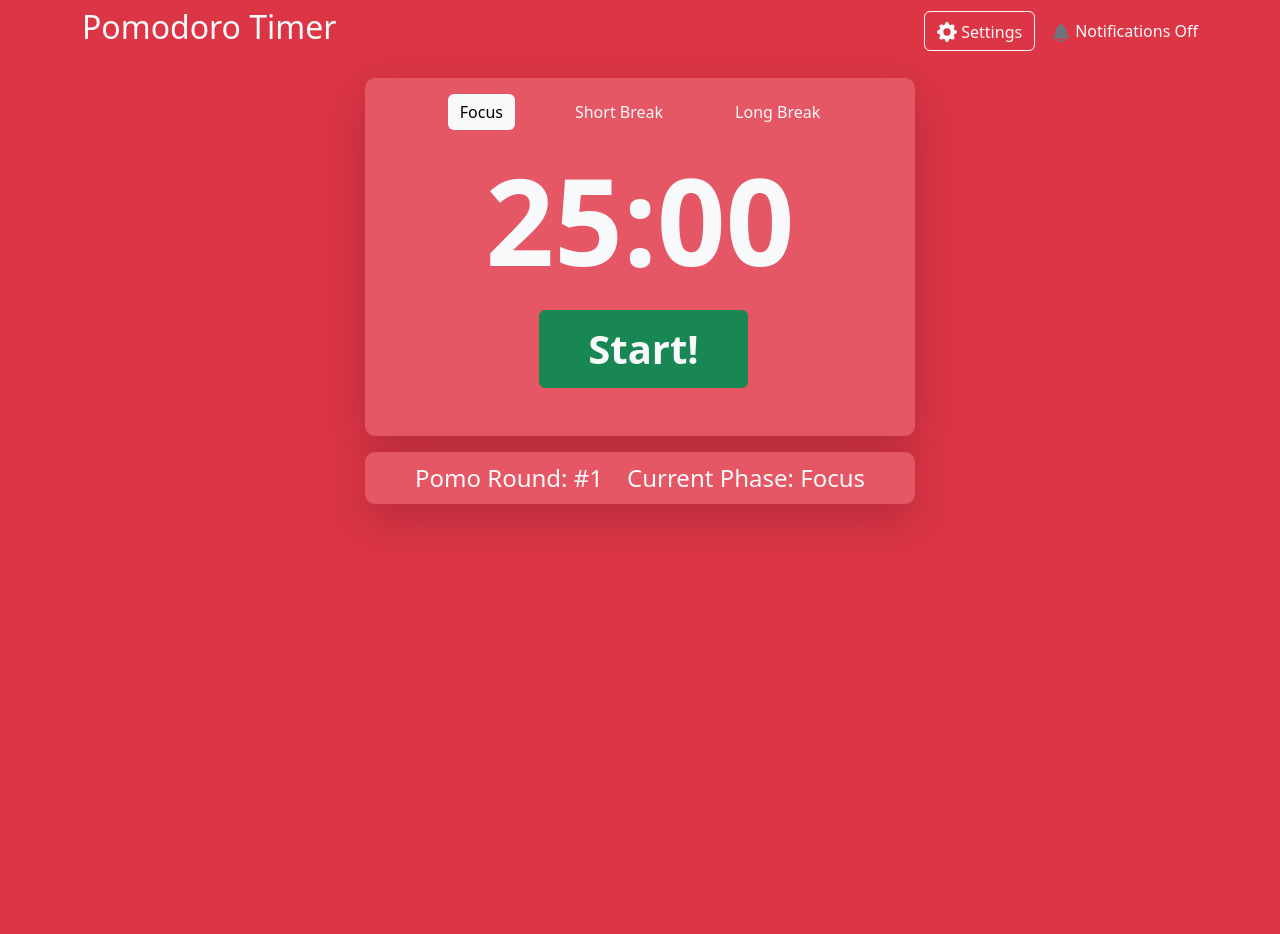
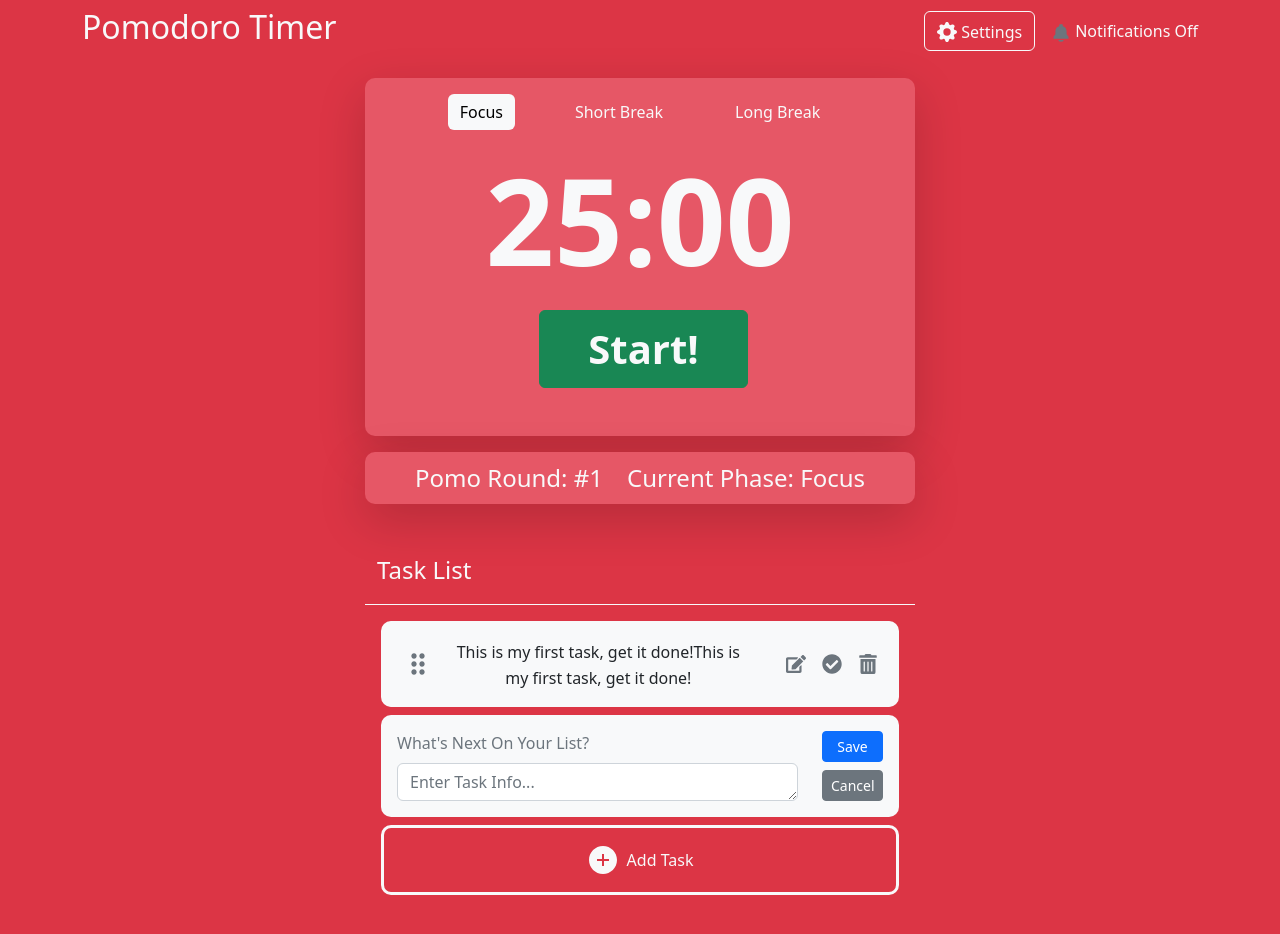
Before and after one commit to JonArryn/pomodoro-timer, a React (Create React App) app: page / in a window 1280 px wide. Shown: the top 934 px of the page. Before the commit the page ends 800 px from the top, so only its background shows below. Built offline with nearby package versions, Linux system fonts and the light colour scheme.

Commit message:
begin implementing task list

```diff
--- a/package.json
+++ b/package.json
@@ -7,6 +7,7 @@
     "@testing-library/react": "^13.3.0",
     "@testing-library/user-event": "^13.5.0",
     "bootstrap": "^5.2.0",
+    "mimic-fn": "^4.0.0",
     "react": "^18.2.0",
     "react-bootstrap": "^2.4.0",
     "react-dom": "^18.2.0",
--- a/src/App.css
+++ b/src/App.css
@@ -37,3 +37,29 @@ body {
   -ms-transition: background-color 1000ms linear;
   transition: background-color 1000ms linear;
 }
+
+.task-item {
+  background-color: #f8f9fa;
+  border-left: 5px solid #f8f9fa !important;
+  border-right: 5px solid #f8f9fa !important;
+}
+.task-item:hover {
+  background-color: #f8f9fa !important;
+  border-radius: 10px !important;
+  border-left: 5px solid gray !important;
+  border-right: 5px solid gray !important;
+}
+
+.drag-indicator:hover {
+  color: #1266f1;
+}
+
+.task-pencil:hover {
+  color: #00acc1;
+}
+.task-check:hover {
+  color: #00b74a;
+}
+.task-trash:hover {
+  color: #dc3545;
+}
--- a/src/component/FormModal.jsx
+++ b/src/component/FormModal.jsx
@@ -53,10 +53,7 @@ function FormModal({ showModal, handleCloseModal }) {
               handleSettingsChange(newSettings);
             }}
           >
-            <Row
-              className='py-3 mb-3 border border-secondary border-3'
-              style={{ borderRadius: '10px' }}
-            >
+            <Row className='py-3 mb-3' style={{ borderRadius: '10px' }}>
               <div className='text-center mb-3'>Phase Times in Minutes</div>
               <Stack direction='horizontal' gap={2}>
                 <Form.Group>
@@ -91,10 +88,8 @@ function FormModal({ showModal, handleCloseModal }) {
                 </Form.Group>
               </Stack>
             </Row>
-            <Row
-              className='mb-3 border border-secondary border-3 py-3'
-              style={{ borderRadius: '10px' }}
-            >
+            <hr></hr>
+            <Row className='mb-3 py-3' style={{ borderRadius: '10px' }}>
               <Col xs='auto'>
                 <Form.Group>
                   <Form.Label>Long Break Interval</Form.Label>
@@ -108,6 +103,7 @@ function FormModal({ showModal, handleCloseModal }) {
                 </Form.Group>
               </Col>
             </Row>
+            <hr></hr>
             <Row className='justify-content-center'>
               <Col xs='auto'>
                 <Button
--- /dev/null
+++ b/src/component/TaskItem.jsx
@@ -0,0 +1,85 @@
+import React from 'react';
+
+import Row from 'react-bootstrap/Row';
+import Button from 'react-bootstrap/Button';
+import Col from 'react-bootstrap/Col';
+import Stack from 'react-bootstrap/Stack';
+import Form from 'react-bootstrap/Form';
+
+import { MdDragIndicator } from 'react-icons/md';
+
+import { FaEdit, FaCheckCircle, FaTrashAlt } from 'react-icons/fa';
+
+function TaskItem() {
+  return (
+    <>
+      {/* Standard Task Item */}
+      <Row className='mx-1 mb-2'>
+        <Button variant='light' className='task-item p-3 tile'>
+          <Row
+            xs='auto'
+            className='text-secondary align-items-center justify-content-between'
+          >
+            <Col xs={1}>
+              <MdDragIndicator className='ms-0 me-2 drag-indicator fs-2' />
+            </Col>
+            <Col xs={8}>
+              <span className='align-middle text-dark fs-6'>
+                This is my first task, get it done!This is my first task, get it
+                done!
+              </span>
+            </Col>
+
+            <Col xs={3}>
+              <Stack
+                direction='horizontal'
+                gap={3}
+                className='justify-content-end'
+              >
+                <FaEdit className='fs-5 task-pencil' />
+                <FaCheckCircle className='fs-5 task-check' />
+                <FaTrashAlt className='fs-5 task-trash' />
+              </Stack>
+            </Col>
+          </Row>
+        </Button>
+      </Row>
+
+      {/* Task Item Edit Mode */}
+      <Row className='mx-1 mb-2'>
+        <div className='bg-light p-3 tile'>
+          <Row
+            xs='auto'
+            className='text-secondary align-items-center justify-content-between'
+          >
+            <Col xs={10} className='text-start'>
+              <Form>
+                <Form.Group>
+                  <Form.Label>What's Next On Your List?</Form.Label>
+                  <Form.Control
+                    as='textarea'
+                    rows={1}
+                    placeholder='Enter Task Info...'
+                  />
+                </Form.Group>
+              </Form>
+            </Col>
+
+            <Col xs={2}>
+              <Stack gap={2}>
+                <Button variant='primary' size='sm'>
+                  Save
+                </Button>
+                <Button variant='secondary' size='sm'>
+                  Cancel
+                </Button>
+              </Stack>
+            </Col>
+          </Row>
+        </div>
+      </Row>
+    </>
+  );
+}
+
+export default TaskItem;
--- /dev/null
+++ b/src/component/TaskList.jsx
@@ -0,0 +1,33 @@
+import React from 'react';
+
+import TaskItem from './TaskItem';
+
+import Container from 'react-bootstrap/Container';
+import Row from 'react-bootstrap/Row';
+
+import Button from 'react-bootstrap/Button';
+
+import { AiFillPlusCircle } from 'react-icons/ai';
+
+function TaskList() {
+  return (
+    <Container className='text-center my-3 pb-5 tile'>
+      <Row xs='auto' className='mb-3 border-bottom border-light'>
+        <p className='text-light fs-4'>Task List</p>
+      </Row>
+      <TaskItem />
+
+      <Row className='mx-1'>
+        <Button
+          variant='outline-light'
+          className='p-3 tile border border-3 border-light'
+        >
+          <AiFillPlusCircle className='fs-2 me-2' />
+          <span className='align-middle'>Add Task</span>
+        </Button>
+      </Row>
+    </Container>
+  );
+}
+
+export default TaskList;
--- a/src/component/Timer.jsx
+++ b/src/component/Timer.jsx
@@ -121,7 +121,7 @@ function Timer() {
         </Row>
       </Container>
       <Container
-        className={`text-center shadow-lg timer-tile ${
+        className={`text-center mb-5 shadow-lg timer-tile ${
           currentPhase === SETTINGS.FOCUS ? 'timer-tile' : 'timer-break'
         }`}
         style={{
--- a/src/page/Home.jsx
+++ b/src/page/Home.jsx
@@ -4,14 +4,13 @@ import React from 'react';
 // app component imports
 
 import Timer from '../component/Timer';
+import TaskList from '../component/TaskList';
 
 // hooks
 // none yet
 
 // // // TODO
 // // current task(s)
-// place current round/phase into a container for cleaner look
-// clean up current phase wording
 //
 // // next
 // (BONUS) add task manager
@@ -35,6 +34,7 @@ function Home() {
   return (
     <>
       <Timer />
+      <TaskList />
     </>
   );
 }
```
Also changed, not shown: src/hook/useTask.js (added, +9 -0 lines), 1 other file (tests, documents, lock files or other folders).
